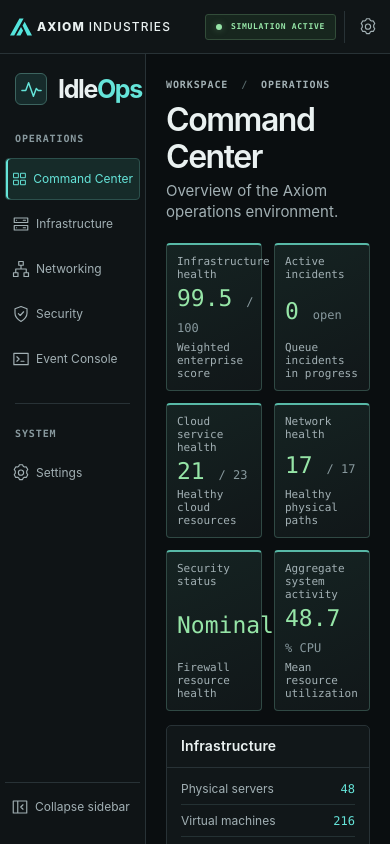
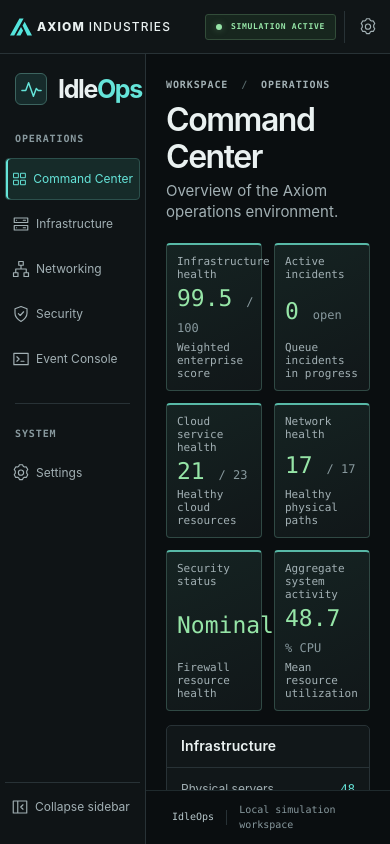
Before and after one commit to jamesgamble/IdleOps, a Preact app: page / in a window 390 px wide. Built offline with nearby package versions, Linux system fonts and the light colour scheme.

Commit message:
Keep workspace footer visible during inventory navigation and scope diagram inspection

```diff
--- a/src/ui/App.tsx
+++ b/src/ui/App.tsx
@@ -96,11 +96,11 @@ export function App({ simulation }: { simulation: Simulation }) {
         <div class="content" key={route}>
           <Workspace route={route} simulation={simulation} />
         </div>
-        <footer>
-          <span class="footer-brand">IdleOps</span>
-          <span>Local simulation workspace</span>
-        </footer>
       </main>
+      <footer>
+        <span class="footer-brand">IdleOps</span>
+        <span>Local simulation workspace</span>
+      </footer>
     </div>
   );
 }
--- a/src/ui/style.css
+++ b/src/ui/style.css
@@ -55,7 +55,7 @@ a {
   --rail-width: 226px;
   display: grid;
   height: 100dvh;
-  grid-template: 64px minmax(0, 1fr) / var(--rail-width) minmax(0, 1fr);
+  grid-template: 64px minmax(0, 1fr) auto / var(--rail-width) minmax(0, 1fr);
 }
 .shell.collapsed {
   --rail-width: 70px;
@@ -164,6 +164,7 @@ footer {
   padding-left: 11px;
 }
 .sidebar {
+  grid-row: 2 / -1;
   display: flex;
   flex-direction: column;
   min-height: 0;
@@ -466,8 +467,8 @@ dd {
   margin-top: 16px;
 }
 footer {
+  grid-column: 2;
   gap: 12px;
-  margin-top: auto;
   padding: 12px clamp(26px, 2.6vw, 56px);
   border-top: 1px solid #1f2a2d;
   color: var(--dim);
@@ -525,7 +526,7 @@ footer {
 @media (max-width: 650px) {
   .shell {
     --rail-width: 146px;
-    grid-template-rows: 54px minmax(0, 1fr);
+    grid-template-rows: 54px minmax(0, 1fr) auto;
   }
   .sidebar {
     padding-inline: 5px;
```
Also changed, not shown: 1 other file (tests, documents, lock files or other folders).
